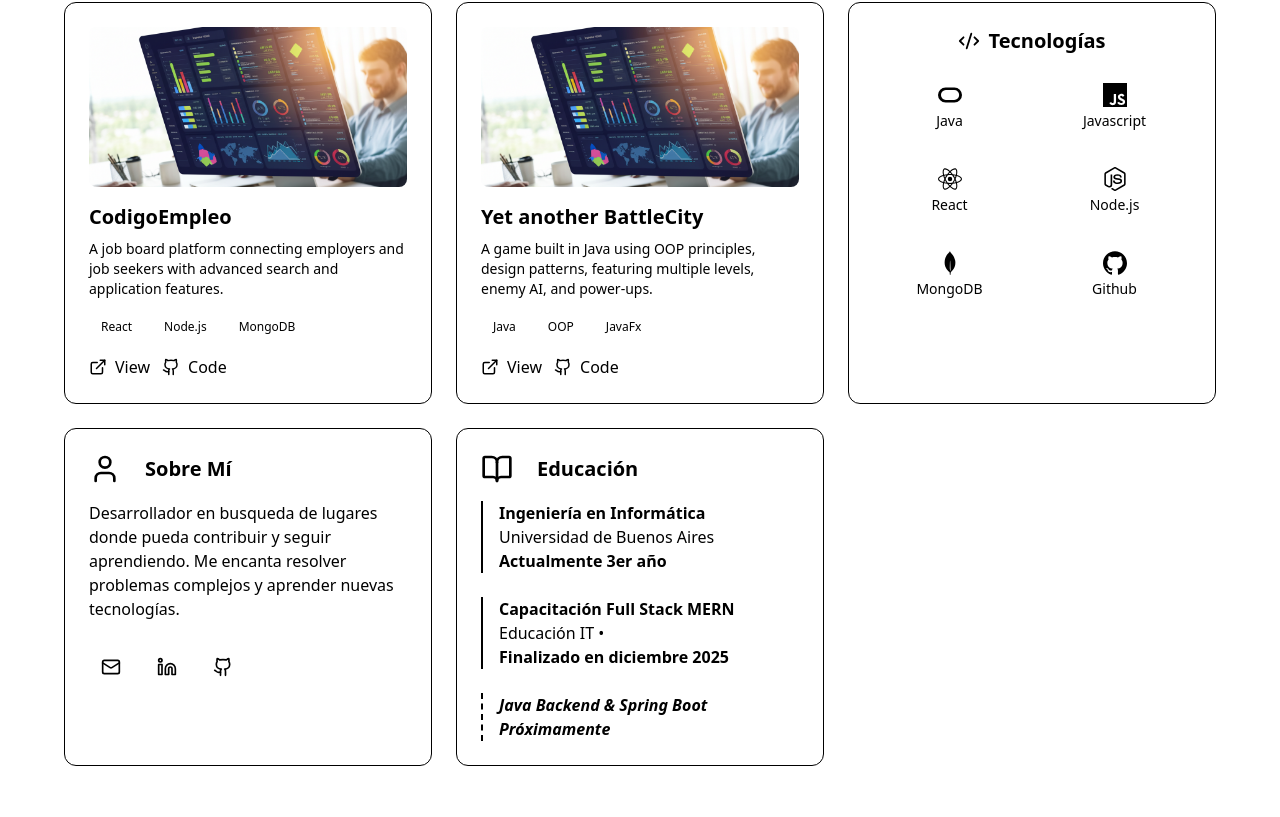
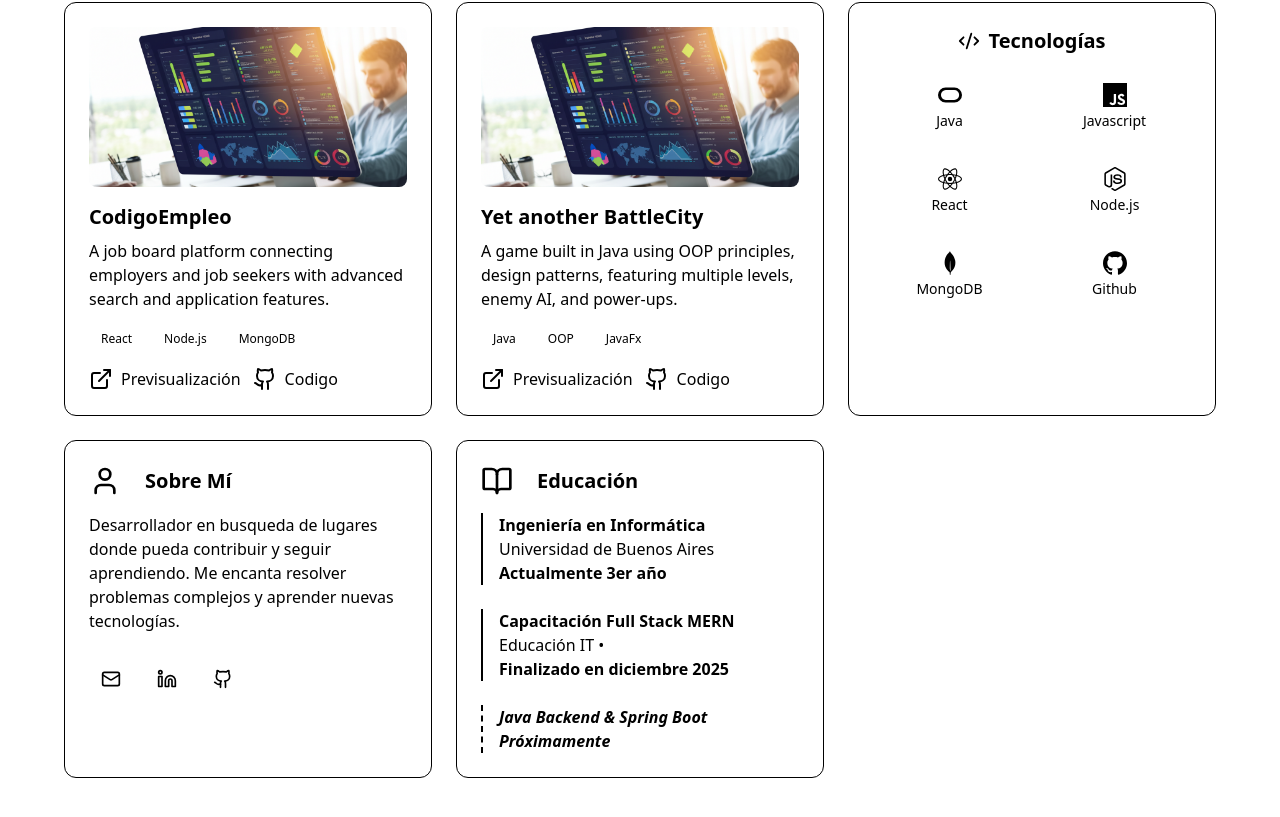
Before and after one commit to CristianAlarconDev/PortfolioV2, a React (Vite) app: page / in a window 1280 px wide. Shown: the part 966-1783 px from the top of the page. Built offline with nearby package versions, Linux system fonts and the light colour scheme.

Commit message:
cambio de github icon cambio de fuente de parrafos y se divide el contenido en sections

```diff
--- a/src/components/ProjectCard.jsx
+++ b/src/components/ProjectCard.jsx
@@ -1,28 +1,34 @@
-import { ExternalLink, Github } from "lucide-react"
+import { ExternalLink } from "lucide-react"
+import { LuGithub } from "react-icons/lu"
 
 export default function ProjectCard({ title, description, tags, image, }) {
   return (
     <div className="bg-card rounded-xl p-6 hover:shadow-lg transition-shadow border border-border/50" >
-      <div className="mb-4 rounded-lg overflow-hidden bg-secondary h-40">
+      {/*Project Image */}
+      <section className="mb-4 rounded-lg overflow-hidden bg-secondary h-40">
         <img src={image || "/placeholder.svg"} alt={title} className="w-full h-full object-cover" />
-      </div>
-      <h3 className="text-xl font-bold mb-2">{title}</h3>
-      <p className="text-foreground/70 mb-4 text-sm">{description}</p>
-      <div className="flex flex-wrap gap-2 mb-4">
+      </section>
+      {/* Project Title & Description */}
+      <section>
+        <h3 className="text-xl font-bold mb-2">{title}</h3>
+        <p className="text-foreground/70 mb-4">{description}</p>
+      </section>
+      {/* Tags */}
+      <section className="flex flex-wrap gap-2 mb-4">
         {tags.map((tag) => (
           <span key={tag} className="px-3 py-1 bg-secondary text-xs rounded-full text-foreground/80">
             {tag}
           </span>
         ))}
-      </div>
-      <div className="flex gap-3">
+      </section>
+      <section className="flex gap-3">
         <button className="flex items-center gap-2 text-primary hover:text-primary/80 transition-colors">
-          <ExternalLink size={18} /> View
+          <ExternalLink size={24} /> Previsualización
         </button>
         <button className="flex items-center gap-2 text-primary hover:text-primary/80 transition-colors">
-          <Github size={18} /> Code
+          <LuGithub size={24} /> Codigo
         </button>
-      </div>
+      </section>
     </div>
   )
 }
```
